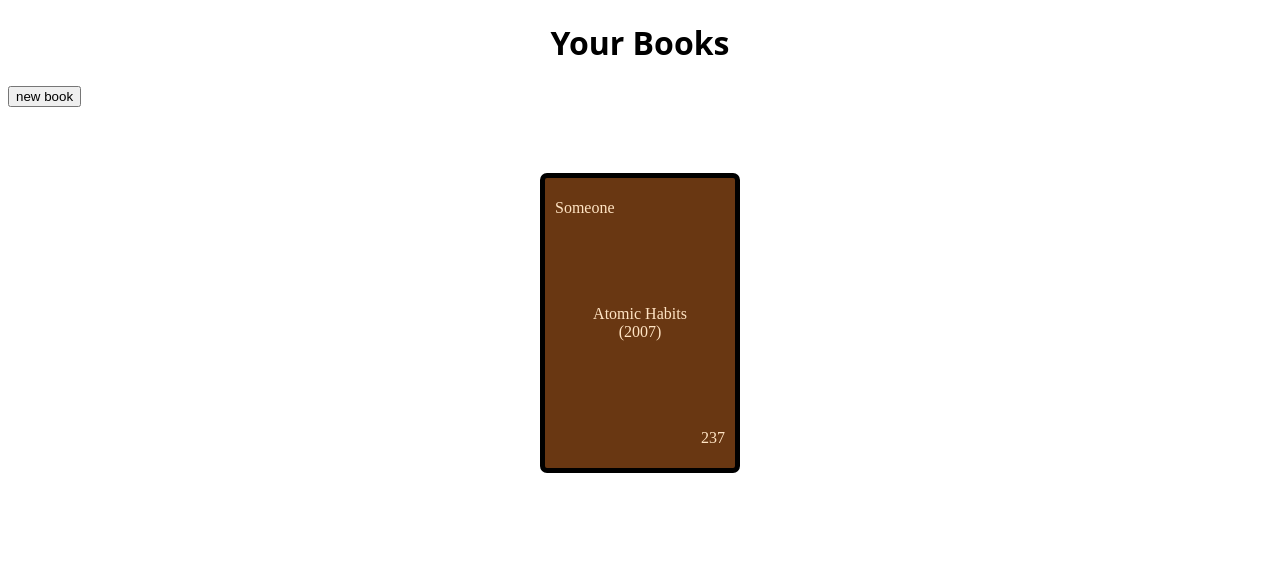
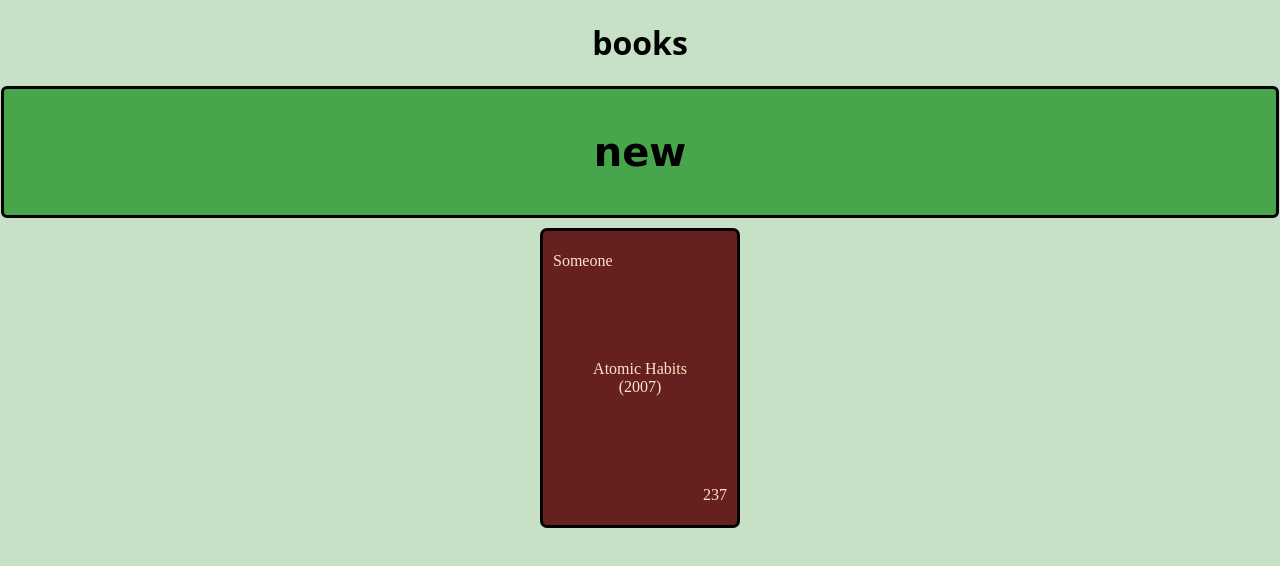
Before and after one commit to Leschechka/Library, a plain HTML site: page index.html in a window 1280 px wide. Drawn offline with Linux system fonts and the light colour scheme.

Commit message:
some styling

```diff
--- a/index.html
+++ b/index.html
@@ -9,12 +9,12 @@
 </head>
 
 <body>
-	<h1>Your Books</h1>
+	<h1>books</h1>
 	<dialog id="book-dialog">
 		<form  method="post">
 			<label for="title">title: <input id="title" type="text" required name="title"></label>
 			<label for="author">author: <input id="author" type="text" required name="author"></label>
-			<label for="year">year: <input id="year" type="number" min="1" max="2000" required name="year"></label>
+			<label for="year">year: <input id="year" type="number" min="1" required name="year"></label>
 			<label for="pages">pages: <input id="pages" name="pages" type="number" min="1" required></label>
 			<div class="dialog-buttons">
 				<button id="cancel" type="button">cancel</button>
@@ -22,7 +22,9 @@
 			</div>
 		</form>
 	</dialog>
-	<button id="new-book">new book</button>
+	<div id="new-book">
+		<p>new</p>
+	</div>
 	<div class="book-cards">
 		<div class="book-card">
 			<p class="author">Someone</p>
--- a/styles.css
+++ b/styles.css
@@ -2,25 +2,51 @@
 	box-sizing: border-box;
 }
 
+body {
+	background-color: rgba(128, 189, 126, 0.445);
+	margin: 1px;
+}
 
 h1 {
 	text-align: center;
 	font-family:system-ui, -apple-system, BlinkMacSystemFont, 'Segoe UI', Roboto, Oxygen, Ubuntu, Cantarell, 'Open Sans', 'Helvetica Neue', sans-serif;
 }
 
+#new-book {
+	width:100%;
+	text-align: center;
+	background-color: rgb(71, 165, 75);
+	font-size: 40px;
+	font-weight: bold;
+	border: 3px black solid;
+	border-radius: 6px;
+	font-family: 'Lucida Sans', 'Lucida Sans Regular', 'Lucida Grande', 'Lucida Sans Unicode', Geneva, Verdana, sans-serif;
+	margin-bottom: 10px;
+}
+
+#new-book:hover {
+	background-color: rgb(107, 226, 117);
+	box-shadow: 1px 1px 1px red;
+}
+
+#new-book:active {
+	box-shadow: 0 0 0;
+	background-color: brown;
+}
+
 .book-cards {
 	display: flex;
 	flex-wrap: wrap;
-	padding: 1rem;
+	padding: 0 1rem;
 	gap: 0.6rem;
 	justify-content: center;
 	width: 100%;
-	margin: 50px auto;
+	margin: 0 auto;
 }
 
 .book-card {
-	background-color: rgb(105, 55, 18);
-	border: black 5px solid;
+	background-color: rgb(103, 32, 32);
+	border: black 3px solid;
 	border-radius: 7px;
 	width: 200px;
 	height: 300px;
```
